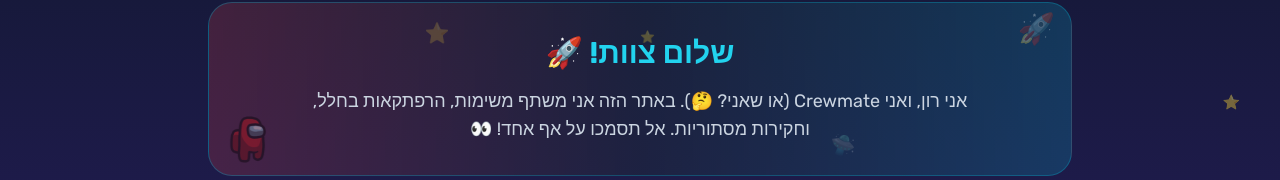
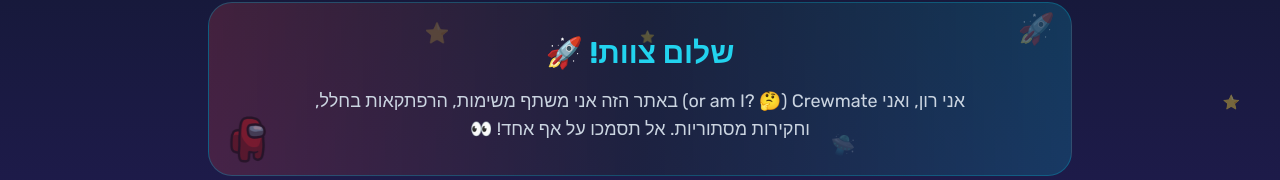
Before and after one commit to OmriGabai/gabai-family, a Next.js app: page /ron in a window 1280 px wide. Shown: the part 227-407 px from the top of the page. Built offline with nearby package versions, Linux system fonts and the light colour scheme.

Commit message:
Change 'או שאני' to 'or am I'

```diff
--- a/src/app/ron/page.tsx
+++ b/src/app/ron/page.tsx
@@ -30,7 +30,7 @@ export default async function RonHomePage() {
           שלום צוות! 🚀
         </h2>
         <p className="text-lg text-slate-300 max-w-2xl mx-auto">
-          אני רון, ואני <span dir="ltr">Crewmate</span> (או שאני? 🤔).
+          אני רון, ואני <span dir="ltr">Crewmate</span> (<span dir="ltr">or am I? 🤔</span>)
           באתר הזה אני משתף משימות, הרפתקאות בחלל, וחקירות מסתוריות.
           אל תסמכו על אף אחד! 👀
         </p>
```
